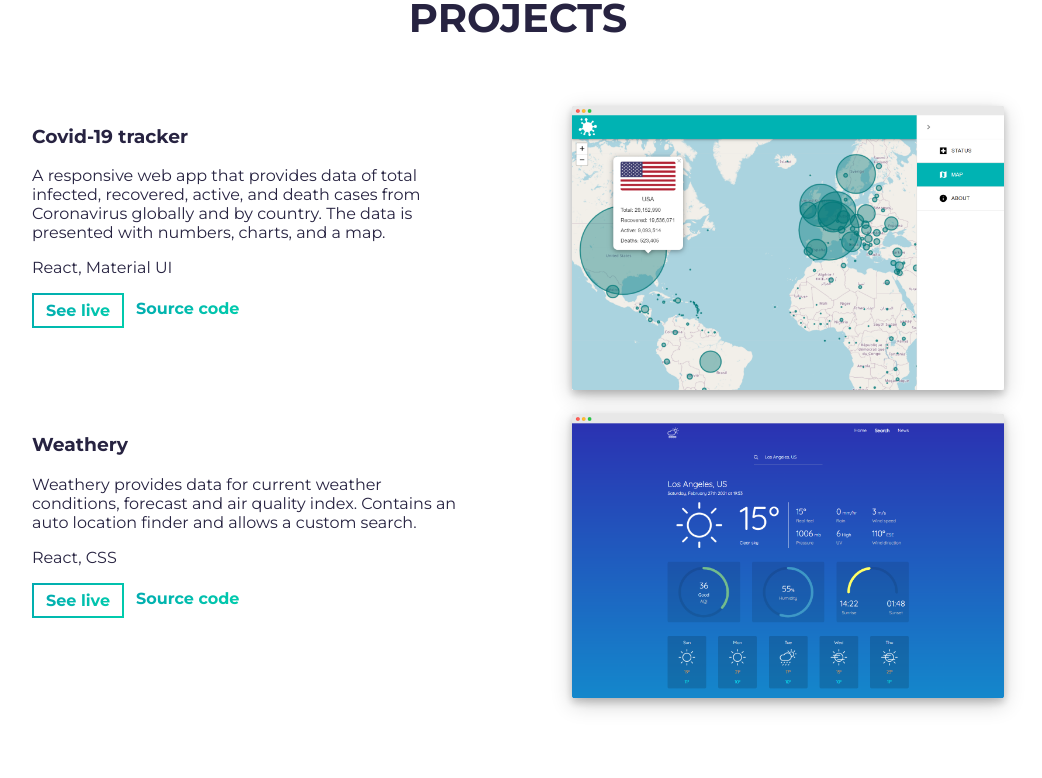
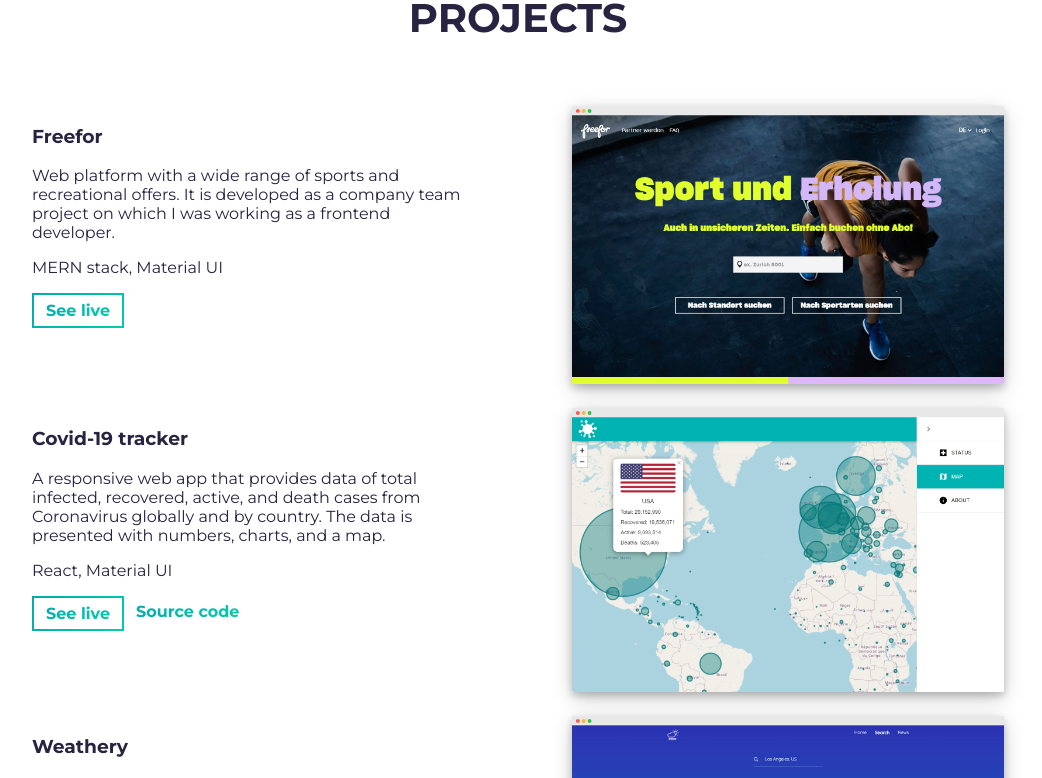
Before and after one commit to ristespasov/portfolio_v.2, a React (Create React App) app: page / in a window 1280 px wide. Shown: the part 1440-2218 px from the top of the page, without its empty margins (122-1164 px from the left). Built offline with nearby package versions, Linux system fonts and the light colour scheme.

Commit message:
project images & text

```diff
--- a/src/components/projects.js
+++ b/src/components/projects.js
@@ -18,12 +18,18 @@ const Projects = () => {
                                     <p>{project.description}</p>
                                     <p>{project.stack}</p>
                                     <div className="project-button-container">
-                                        <div className="btn-primary">
-                                            <a href={project.live} target="_blank"><span className="text-color-main">{project.btn_live}</span></a>
-                                        </div>
-                                        <div className="btn-secondary">
-                                            <a href={project.github} target="_blank"><span className="text-color-main">{project.btn_source}</span></a>
-                                        </div>
+                                        {
+                                            project.live ?
+                                                <div className="btn-primary">
+                                                    <a href={project.live} target="_blank"><span className="text-color-main">{project.btn_live}</span></a>
+                                                </div> : null
+                                        }
+                                        {
+                                            project.github ?
+                                                <div className="btn-secondary">
+                                                    <a href={project.github} target="_blank"><span className="text-color-main">{project.btn_source}</span></a>
+                                                </div> : null
+                                        }
                                     </div>
                                 </div>
                             </Fade>
--- a/src/data/data_projects.js
+++ b/src/data/data_projects.js
@@ -1,9 +1,20 @@
 import project_1 from './images/1.png'
 import project_2 from './images/2.png'
+import project_3 from './images/3.png'
 
 const projectsData = {
     section_title: "Projects",
     projects: [{
+        title: "Freefor",
+        description: "Web platform with a wide range of sports and recreational offers. It is developed as a company team project on which I was working as a frontend developer.",
+        stack: "MERN stack, Material UI",
+        image: project_3,
+        btn_live: "See live",
+        btn_source: "Source code",
+        github: '',
+        live: 'https://app.freefor.ch/'
+    },
+    {
         title: "Covid-19 tracker",
         description: "A responsive web app that provides data of total infected, recovered, active, and death cases from Coronavirus globally and by country. The data is presented with numbers, charts, and a map.",
         stack: "React, Material UI",
```
Also changed, not shown: src/data/images/3.png (added).
